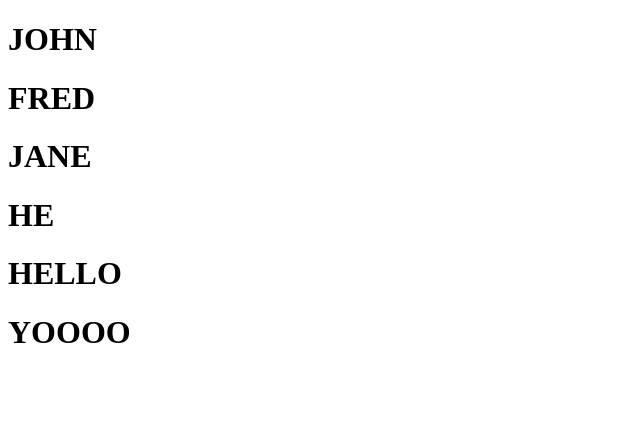
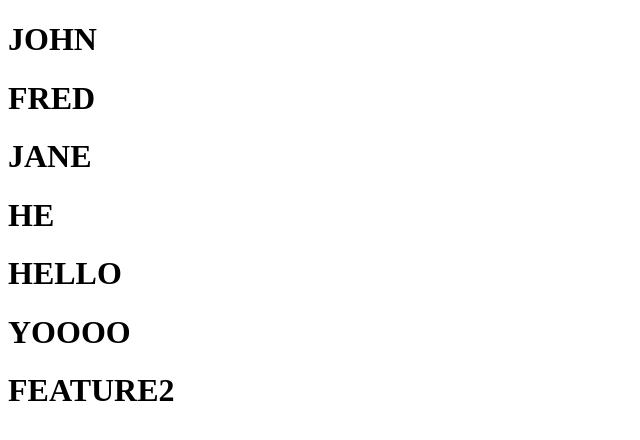
Before and after one commit to Supanat6609650665/gittest, a plain HTML site: page home/index.html in a window 1280 px wide. Shown: the whole page, without its empty margins (0-640 px from the left). Drawn offline with Linux system fonts and the light colour scheme.

Commit message:
addFeature2

```diff
--- a/home/index.html
+++ b/home/index.html
@@ -12,5 +12,6 @@
     <h1>HE</h1>
     <h1>HELLO</h1>
     <h1>YOOOO</h1>
+    <h1>FEATURE2</h1>
 </body>
 </html>
```
